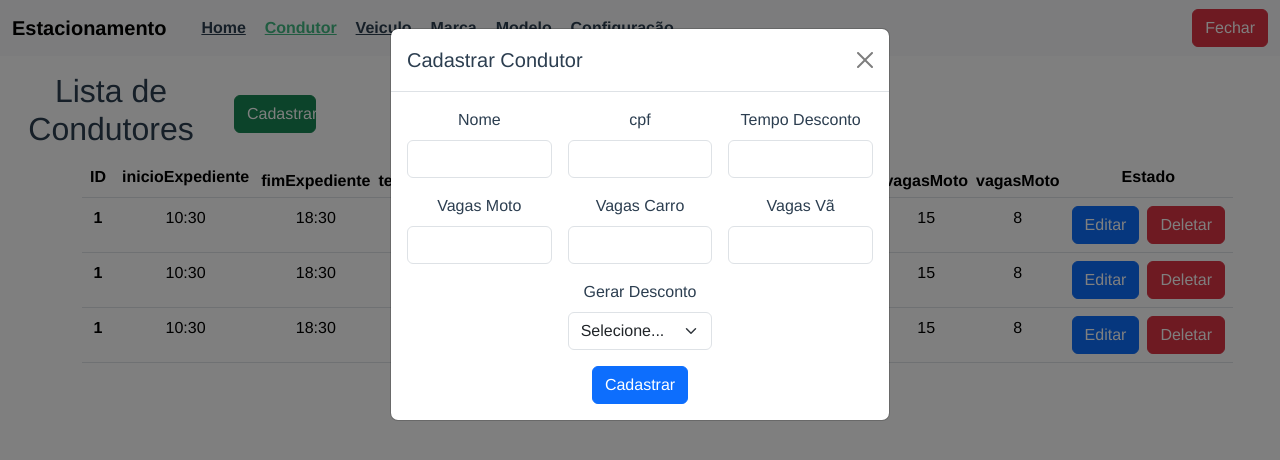
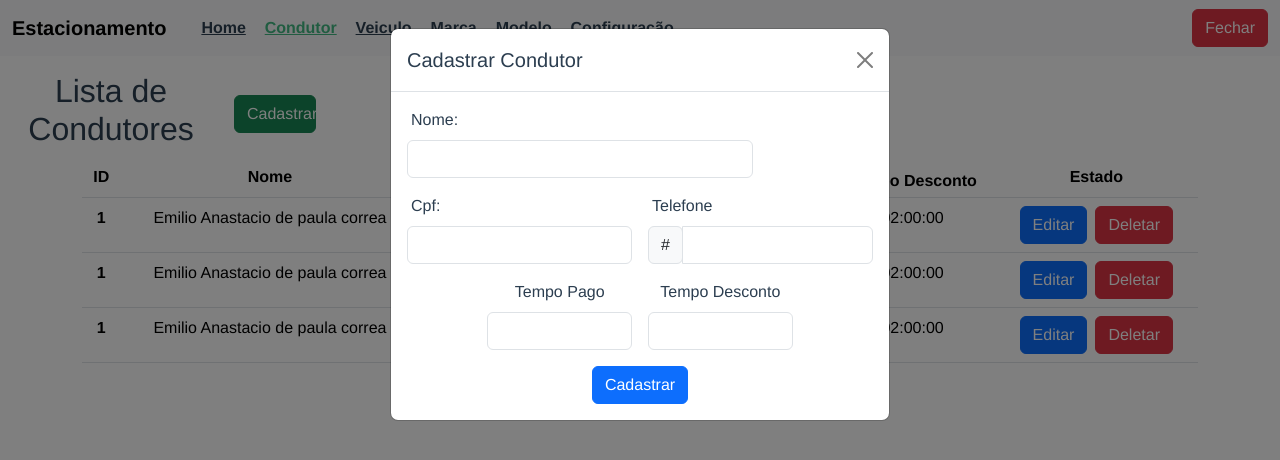
Before and after one commit to EmilioAnastacio/estacionamento_vue, a Vue app: page /condutor in a window 1280 px wide. Both pictures are taken after a click on the button "Cadastrar". Shown: the top 460 px of the page. Built offline with nearby package versions, Linux system fonts and the light colour scheme.

Commit message:
ajuste condutor

```diff
--- a/src/components/HelloWorld.vue
+++ /dev/null
@@ -1,61 +0,0 @@
-<template>
-  <div class="hello">
-    <h1>{{ msg }}</h1>
-    <p>
-      For a guide and recipes on how to configure / customize this project,<br>
-      check out the
-      <a href="https://cli.vuejs.org" target="_blank" rel="noopener">vue-cli documentation</a>.
-    </p>
-    <h3>Installed CLI Plugins</h3>
-    <ul>
-      <li><a href="https://github.com/vuejs/vue-cli/tree/dev/packages/%40vue/cli-plugin-babel" target="_blank" rel="noopener">babel</a></li>
-      <li><a href="https://github.com/vuejs/vue-cli/tree/dev/packages/%40vue/cli-plugin-router" target="_blank" rel="noopener">router</a></li>
-      <li><a href="https://github.com/vuejs/vue-cli/tree/dev/packages/%40vue/cli-plugin-typescript" target="_blank" rel="noopener">typescript</a></li>
-    </ul>
-    <h3>Essential Links</h3>
-    <ul>
-      <li><a href="https://vuejs.org" target="_blank" rel="noopener">Core Docs</a></li>
-      <li><a href="https://forum.vuejs.org" target="_blank" rel="noopener">Forum</a></li>
-      <li><a href="https://chat.vuejs.org" target="_blank" rel="noopener">Community Chat</a></li>
-      <li><a href="https://twitter.com/vuejs" target="_blank" rel="noopener">Twitter</a></li>
-      <li><a href="https://news.vuejs.org" target="_blank" rel="noopener">News</a></li>
-    </ul>
-    <h3>Ecosystem</h3>
-    <ul>
-      <li><a href="https://router.vuejs.org" target="_blank" rel="noopener">vue-router</a></li>
-      <li><a href="https://vuex.vuejs.org" target="_blank" rel="noopener">vuex</a></li>
-      <li><a href="https://github.com/vuejs/vue-devtools#vue-devtools" target="_blank" rel="noopener">vue-devtools</a></li>
-      <li><a href="https://vue-loader.vuejs.org" target="_blank" rel="noopener">vue-loader</a></li>
-      <li><a href="https://github.com/vuejs/awesome-vue" target="_blank" rel="noopener">awesome-vue</a></li>
-    </ul>
-  </div>
-</template>
-
-<script lang="ts">
-import { defineComponent } from 'vue';
-
-export default defineComponent({
-  name: 'HelloWorld',
-  props: {
-    msg: String,
-  },
-});
-</script>
-
-<!-- Add "scoped" attribute to limit CSS to this component only -->
-<style scoped lang="scss">
-h3 {
-  margin: 40px 0 0;
-}
-ul {
-  list-style-type: none;
-  padding: 0;
-}
-li {
-  display: inline-block;
-  margin: 0 10px;
-}
-a {
-  color: #42b983;
-}
-</style>
--- a/src/model/condutor.ts
+++ b/src/model/condutor.ts
@@ -6,7 +6,7 @@ export class Condutor extends AbstractEntity
     cpf!: string
     telefone!: string
     tempoPago!: number
-    tempoDescontp!: number
+    tempoDesconto!: number
 
     constructor(){
         super()
--- a/src/router/index.ts
+++ b/src/router/index.ts
@@ -6,11 +6,6 @@ const routes: Array<RouteRecordRaw> = [
     path: '/',
     name: 'home',
     component: HomeView
-  },
-  {
-    path: '/about',
-    name: 'about',
-    component: () => import(/* webpackChunkName: "about" */ '../views/AboutView.vue')
   },
   {
     path: '/marca',
--- a/src/views/AboutView.vue
+++ /dev/null
@@ -1,5 +0,0 @@
-<template>
-  <div class="about">
-    <h1>This is an about page</h1>
-  </div>
-</template>
--- a/src/views/HomeView.vue
+++ b/src/views/HomeView.vue
@@ -1,18 +1,16 @@
 <template>
-  <div class="home">
-    <img alt="Vue logo" src="../assets/logo.png">
-    <HelloWorld msg="Welcome to Your Vue.js + TypeScript App"/>
-  </div>
+  <NavBar></NavBar>
+
 </template>
 
 <script lang="ts">
 import { defineComponent } from 'vue';
-import HelloWorld from '@/components/HelloWorld.vue'; // @ is an alias to /src
+import NavBar from '@/components/NavBar.vue'; // @ is an alias to /src
 
 export default defineComponent({
   name: 'HomeView',
   components: {
-    HelloWorld,
+    NavBar,
   },
 });
 </script>
--- a/src/views/condutor/CondutorListaView.vue
+++ b/src/views/condutor/CondutorListaView.vue
@@ -22,44 +22,34 @@
 
         <form class="row g-3">
 
-          <div class="col-md-4">
-            <label for="inicioVali" class="form-label">Nome</label>
+          <div class="col-md-9">
+            <label for="inicioVali" class="form-label row ms-1">Nome:</label>
             <input type="text" class="form-control" id="inicioVali" aria-describedby="inicioEXPinput" required>
           </div>
 
-          <div class="col-md-4">
-            <label for="fimVali" class="form-label">cpf</label>
+          <div class="col-md-6">
+            <label for="fimVali" class="form-label row ms-1">Cpf:</label>
             <input type="text" class="form-control" id="fimVali"  required>
           </div>
 
-          <div class="col-md-4">
-            <label for="tempoDescVali" class="form-label">Tempo Desconto</label>
-            <input type="text" class="form-control" id="tempoDescVali"  required>
+          <div class="col-md-6">
+            <label for="tempoDescVali" class="form-label row ms-1">Telefone</label>
+            <div class="input-group has-validation">
+              <span class="input-group-text" id="inputGroupPrepend">#</span>
+              <input type="text" class="form-control" id="tempoDescVali"  required>
+            </div>
+
           </div>
 
-          <div class="col-md-4">
-            <label for="vagasMotoVali" class="form-label">Vagas Moto</label>
+          <div class="col-md-4 offset-md-2">
+            <label for="vagasMotoVali" class="form-label">Tempo Pago</label>
             <input type="text" class="form-control" id="vagasMotoVali"  required>
           </div>
 
 
           <div class="col-md-4">
-            <label for="vagasCarroVali" class="form-label">Vagas Carro</label>
+            <label for="vagasCarroVali" class="form-label">Tempo Desconto</label>
             <input type="text" class="form-control" id="vagasCarroVali"  required>
-          </div>
-
-          <div class="col-md-4 ">
-            <label for="vagasVaVali" class="form-label">Vagas Vã</label>
-            <input type="text" class="form-control" id="vagasVaVali"  required>
-          </div>
-
-          <div class="col-md-4 offset-md-4">
-            <label for="descontoGerarVali" class="form-label">Gerar Desconto</label>
-            <select class="form-select" id="descontoGerarVali" required>
-              <option selected disabled value="">Selecione...</option>
-              <option value="true">True</option>
-              <option value="false">False</option>
-            </select>
           </div>
 
           <div class="col-12">
@@ -78,14 +68,11 @@
   <thead>
     <tr>
       <th scope="col" class="p-2">ID</th>
-      <th scope="col" class="p-2">inicioExpediente</th>
-      <th scope="col" class="p-1">fimExpediente</th>
-      <th scope="col" class="p-1">tempoDesconto</th>
-      <th scope="col" class="p-1">gerarDesconto</th>
-      <th scope="col" class="p-1">necessarioDesconto</th>
-      <th scope="col" class="p-1">vagasMoto</th>
-      <th scope="col" class="p-1">vagasMoto</th>
-      <th scope="col" class="p-1">vagasMoto</th>
+      <th scope="col" class="p-2">Nome</th>
+      <th scope="col" class="p-1">Cpf</th>
+      <th scope="col" class="p-1">Telefone</th>
+      <th scope="col" class="p-1">Tempo Pago</th>
+      <th scope="col" class="p-1">Tempo Desconto</th>
       <th scope="col colspan-2" class="p-2">Estado</th>
 
     </tr>
@@ -93,14 +80,11 @@
     <tbody>
       <tr>
         <th scope="row">1</th>
-        <td>10:30</td>
-        <td>18:30</td>
-        <td>05:00</td>
-        <td>true</td>
-        <td>02:00</td>
-        <td>20</td>
-        <td>15</td>
-        <td>8</td>
+        <td>Emilio Anastacio de paula correa</td>
+        <td>123.123.123-12</td>
+        <td>45991112399</td>
+        <td>25:00:00</td>
+        <td>02:00:00</td>
         <td>
           <div class="d-flex gap-2 justify-content-center">
             <button type="button" class="btn btn-primary " data-bs-toggle="modal" data-bs-target="#adicionaMarca" id="open_modal" @click="abreModal()">Editar</button>
@@ -110,14 +94,11 @@
       </tr>
       <tr>
         <th scope="row">1</th>
-        <td>10:30</td>
-        <td>18:30</td>
-        <td>05:00</td>
-        <td>true</td>
-        <td>02:00</td>
-        <td>20</td>
-        <td>15</td>
-        <td>8</td>
+        <td>Emilio Anastacio de paula correa</td>
+        <td>123.123.123-12</td>
+        <td>45991112399</td>
+        <td>25:00:00</td>
+        <td>02:00:00</td>
         <td>
           <div class="d-flex gap-2 justify-content-center">
             <button type="button" class="btn btn-primary " data-bs-toggle="modal" data-bs-target="#adicionaMarca" id="open_modal" @click="abreModal()">Editar</button>
@@ -128,14 +109,11 @@
 
       <tr>
         <th scope="row">1</th>
-        <td>10:30</td>
-        <td>18:30</td>
-        <td>05:00</td>
-        <td>true</td>
-        <td>02:00</td>
-        <td>20</td>
-        <td>15</td>
-        <td>8</td>
+        <td>Emilio Anastacio de paula correa</td>
+        <td>123.123.123-12</td>
+        <td>45991112399</td>
+        <td>25:00:00</td>
+        <td>02:00:00</td>
         <td>
           <div class="d-flex gap-2 justify-content-center">
             <button type="button" class="btn btn-primary " data-bs-toggle="modal" data-bs-target="#adicionaMarca" id="open_modal" @click="abreModal()">Editar</button>
```
